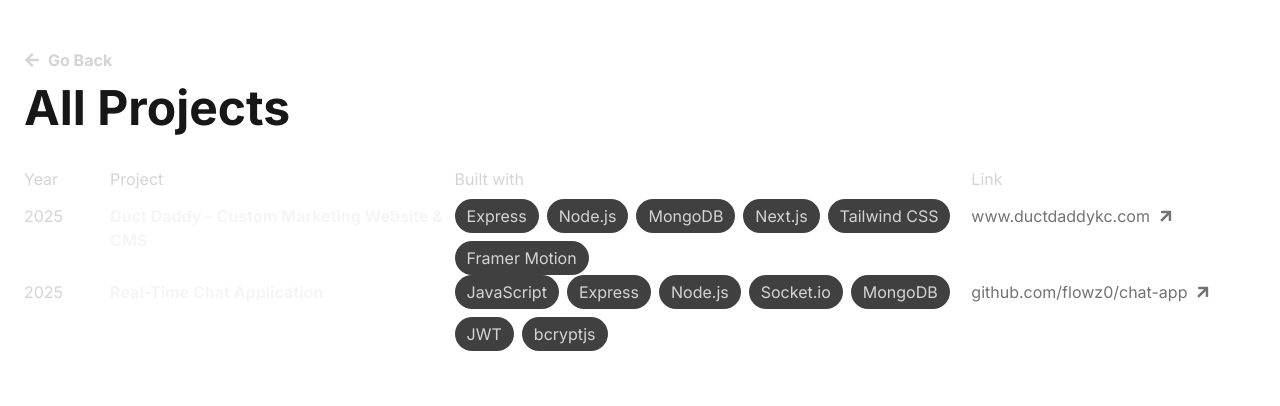
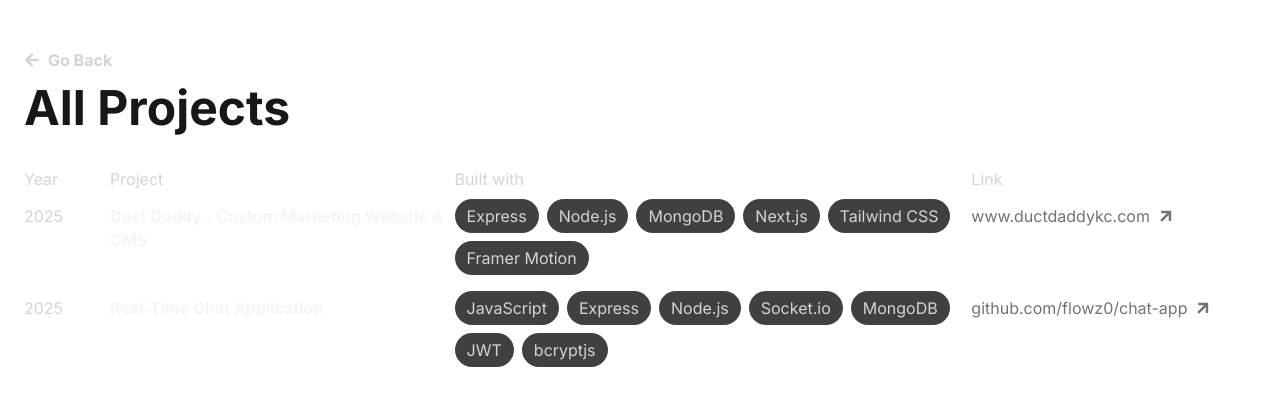
Before and after one commit to flowz0/bswe-portfolio, a Next.js app: page /projects in a window 1280 px wide. Shown: the top 406 px of the page. Built offline with nearby package versions, Linux system fonts and the light colour scheme.

Commit message:
fix: improve padding between tags in table on Projects page

```diff
--- a/app/projects/page.tsx
+++ b/app/projects/page.tsx
@@ -67,7 +67,7 @@
             <div className="table-row">
               <div className="table-cell font-normal text-neutral-300">2025</div>
               <div className="table-cell font-bold text-neutral-100">Real-Time Chat Application</div>
-              <div className="hidden lg:table-cell">
+              <div className="hidden lg:table-cell lg:pt-4">
                 <div className="flex flex-wrap gap-2">
                   <div className="bg-neutral-700 text-neutral-300 text-p font-normal w-fit py-1 px-3 rounded-full">
                     JavaScript
```
